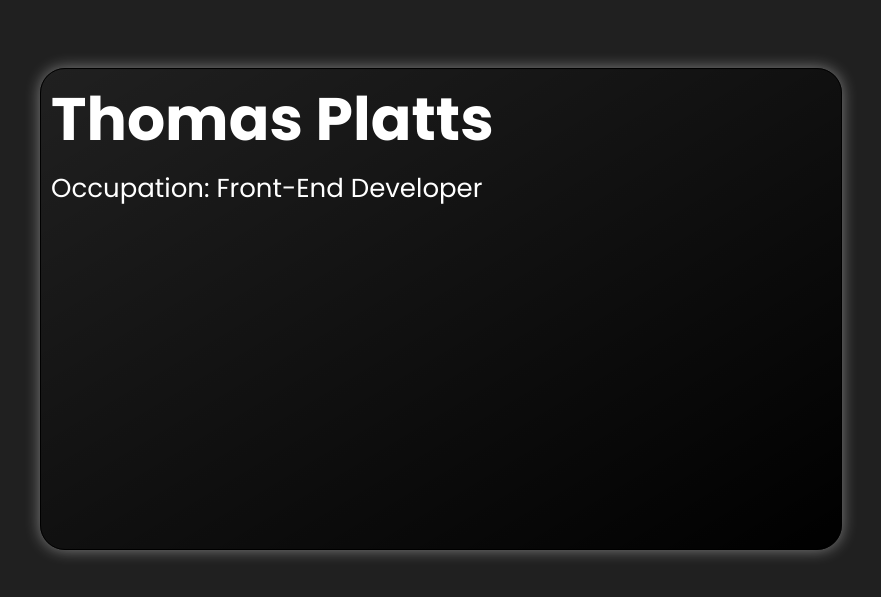
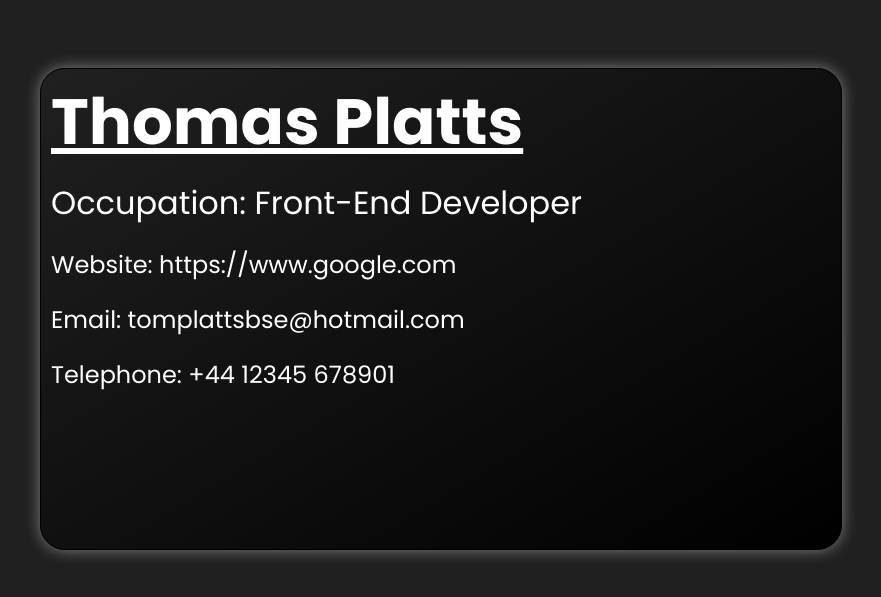
Before and after one commit to TPlatts04/Animated-Business-Card, a plain HTML site: page index.html in a window 1280 px wide. Shown: the part 131-728 px from the top of the page, without its empty margins (199-1080 px from the left). Drawn offline with Linux system fonts and the light colour scheme.

Commit message:
Completion of all main elements of card

```diff
--- a/index.html
+++ b/index.html
@@ -19,6 +19,15 @@
       <div class="job-title-container">
         <p class="job-title" id="job-title">Occupation: Front-End Developer</p>
       </div>
+      <div class="website-container">
+        <p class="website" id="website">Website: <a class="website-link" target="_blank" href="https://www.google.com">https://www.google.com</a></p>
+      </div>
+      <div class="email-container">
+        <p class="email" id="email">Email: <a href="mailto:tomplattsbse@hotmail.com" class="email-link">tomplattsbse@hotmail.com</a></p>
+      </div>
+      <div class="tel-container">
+        <p class="tel" id="tel">Telephone: +44 12345 678901</p>
+      </div>
     </div>
   </main>
 
--- a/styles.css
+++ b/styles.css
@@ -18,15 +18,34 @@ body {
   background: linear-gradient(to right bottom, rgba(255, 255, 255, 0), black);
   border-radius: 25px;
   font-family: 'Poppins', monospace, sans-serif;
+  cursor: pointer;
 }
 
-.name, .job-title{
+.name, .job-title, .website, .email, .tel{
   color: white;
-  font-size: 60px;
+  font-size: 4rem;
   margin: 5px 0px 0px 10px;
   padding: 0px;
 }
+.name {
+  text-decoration: underline;
+}
 
 .job-title {
-  font-size: 26px;
+  font-size: 2rem;
+  margin-top: 10px;;
 }
+
+.website, .email, .tel {
+  font-size: 1.5rem;
+  margin-top: 20px;
+}
+
+.website-link, .email-link {
+  text-decoration: none;
+  color: white;
+}
+.website-link:hover, .email-link:hover {
+  text-decoration: underline;
+  color: rgb(139, 1, 1);
+}
```
